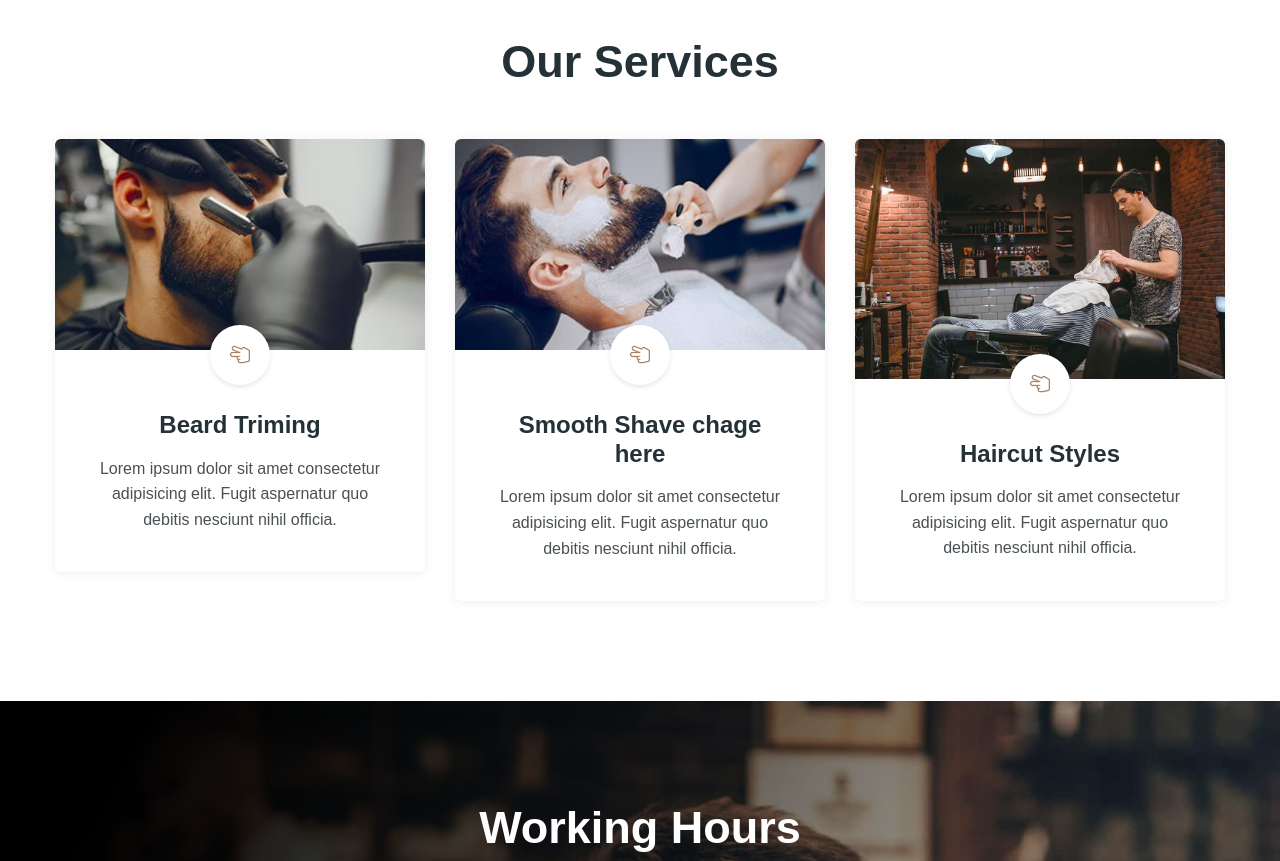
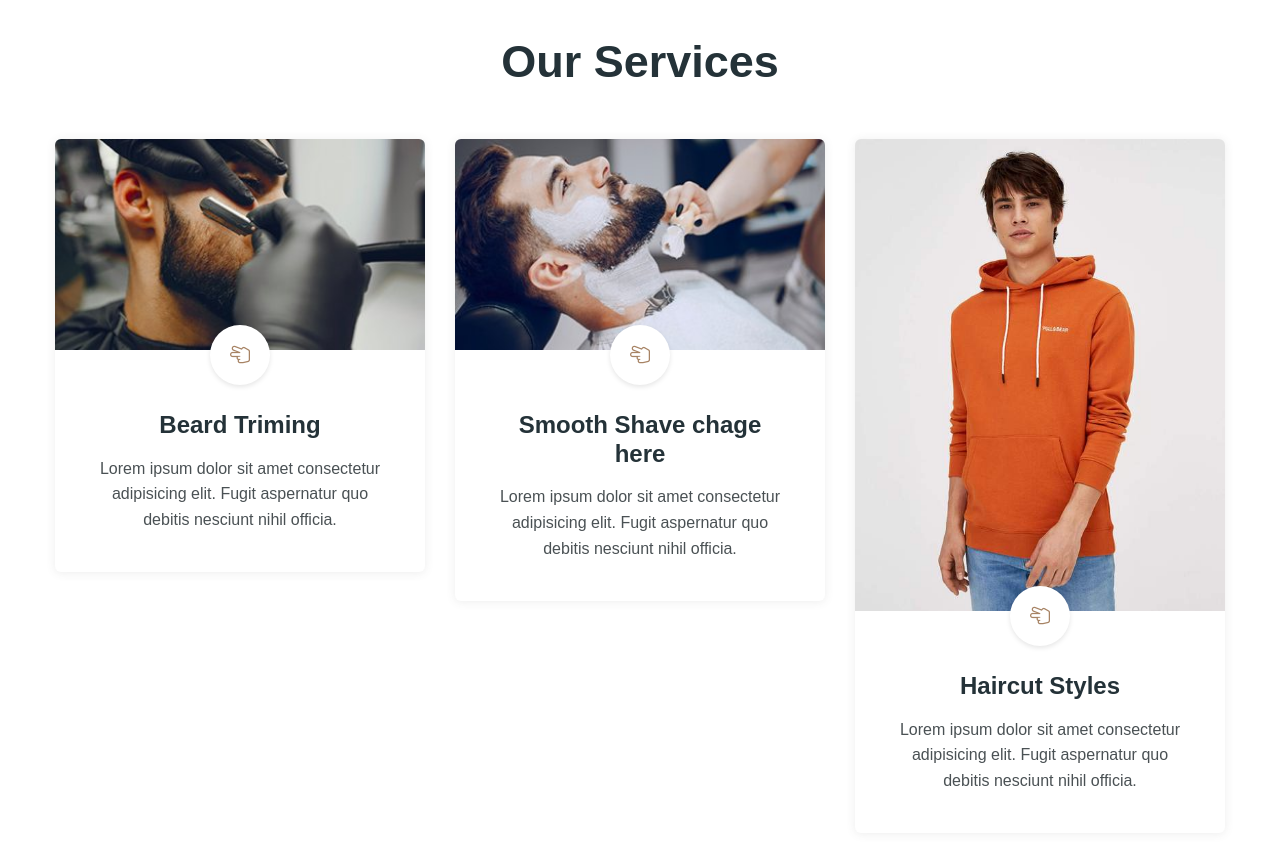
Before and after one commit to dev-rakibul1/hairbar, an Eleventy site: page src/index.njk in a window 1280 px wide. Shown: the part 1140-2001 px from the top of the page. Built offline with nearby package versions, Linux system fonts and the light colour scheme; Eleventy itself is replaced by a stand-in of ours; files that its build step writes are made by us from their sources; a web font is replaced by a local one.

Commit message:
Update services “service-3”

```diff
--- a/src/contents/services/service-3.md
+++ b/src/contents/services/service-3.md
@@ -1,6 +1,6 @@
 ---
 servicesTitle: Haircut Styles
-image: /img/gallery-1.jpg
+image: /img/des-img.jpeg
 description: >-
   Lorem ipsum dolor sit amet consectetur adipisicing elit. Fugit aspernatur quo
   debitis nesciunt nihil officia.
```
